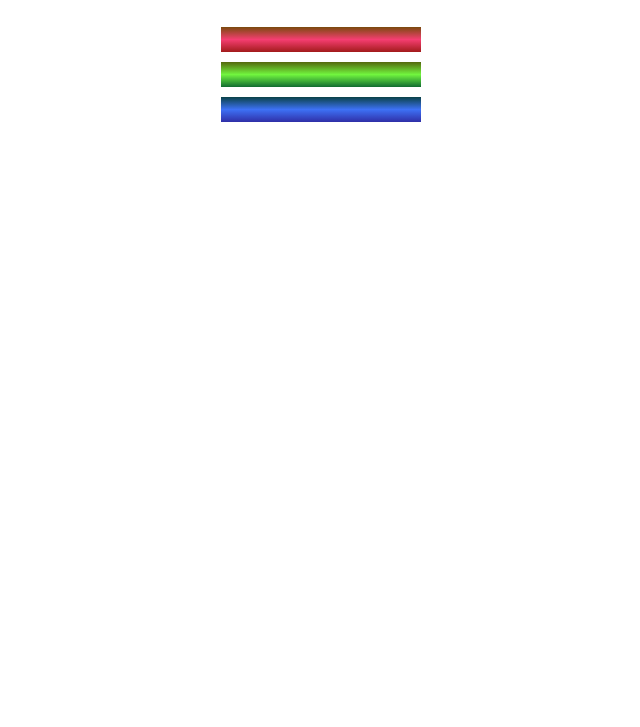
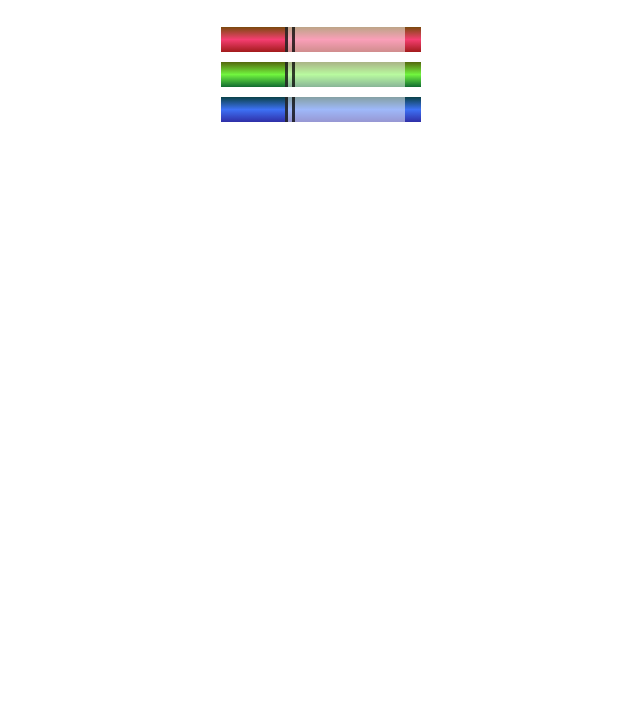
Before and after one commit to nedoratic/fcc-rwd-03-colored-markers, a plain HTML site: page index.html in a window 1280 px wide. Shown: the part 73-800 px from the top of the page, without its empty margins (319-959 px from the left). Drawn offline with Linux system fonts and the light colour scheme.

Commit message:
index.html and style.css - caps and sleeves added to colored markers

```diff
--- a/index.html
+++ b/index.html
@@ -9,9 +9,18 @@
 	<body>
 		<h1>CSS Color Markers</h1>
 		<div class="container">
-			<div class="marker red"></div>
-			<div class="marker green"></div>
-			<div class="marker blue"></div>
+			<div class="marker red">
+				<div class="cap"></div>
+				<div class="sleeve"></div>
+			</div>
+			<div class="marker green">
+				<div class="cap"></div>
+				<div class="sleeve"></div>
+			</div>
+			<div class="marker blue">
+				<div class="cap"></div>
+				<div class="sleeve"></div>
+			</div>
 		</div>
 	</body>
 </html>
--- a/style.css
+++ b/style.css
@@ -13,6 +13,23 @@ h1 {
 	margin: 10px auto;
 }
 
+.cap {
+	width: 60px;
+	height: 25px;
+}
+
+.sleeve {
+	width: 110px;
+	height: 25px;
+	background-color: rgba(255, 255, 255, 0.5);
+	border-left: 10px double rgba(0, 0, 0, 0.75);
+}
+
+.cap,
+.sleeve {
+	display: inline-block;
+}
+
 .red {
 	background: linear-gradient(rgb(122, 74, 14), rgb(245, 62, 113), rgb(162, 27, 27));
 }
```
